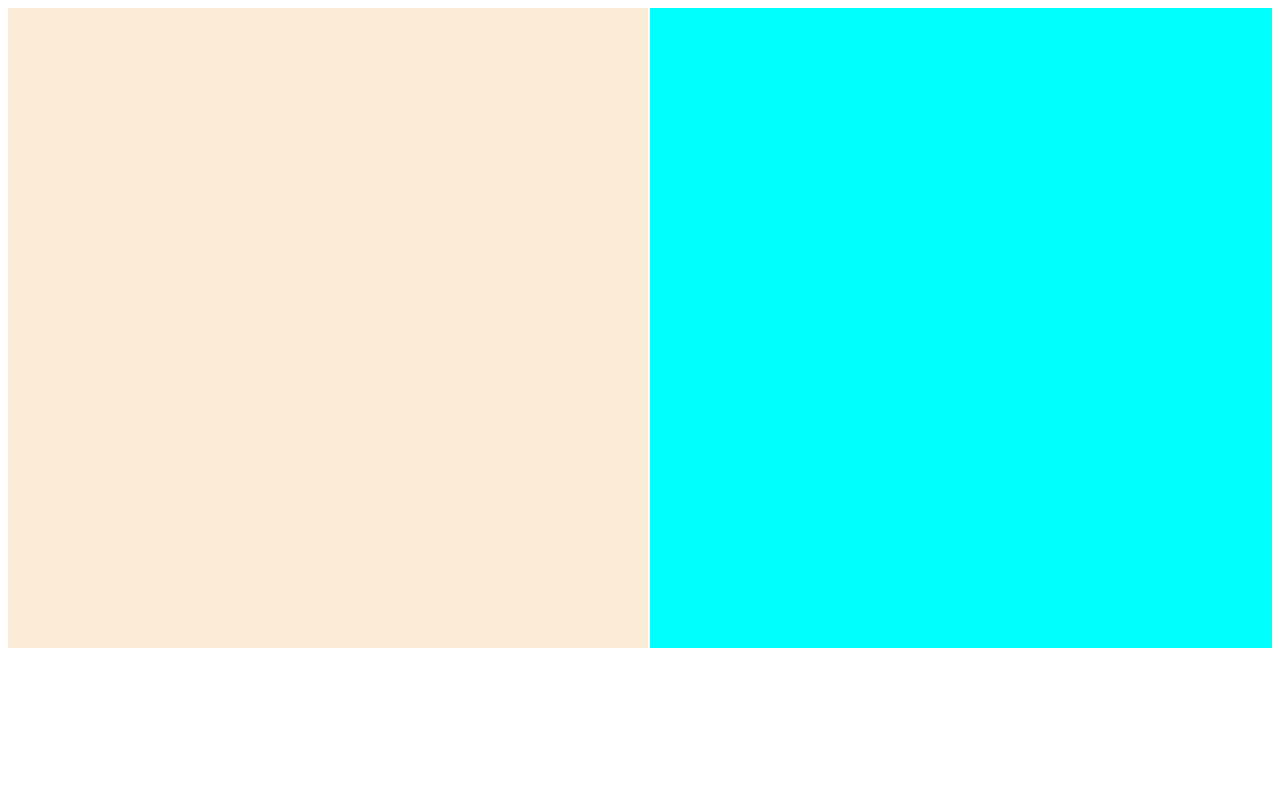
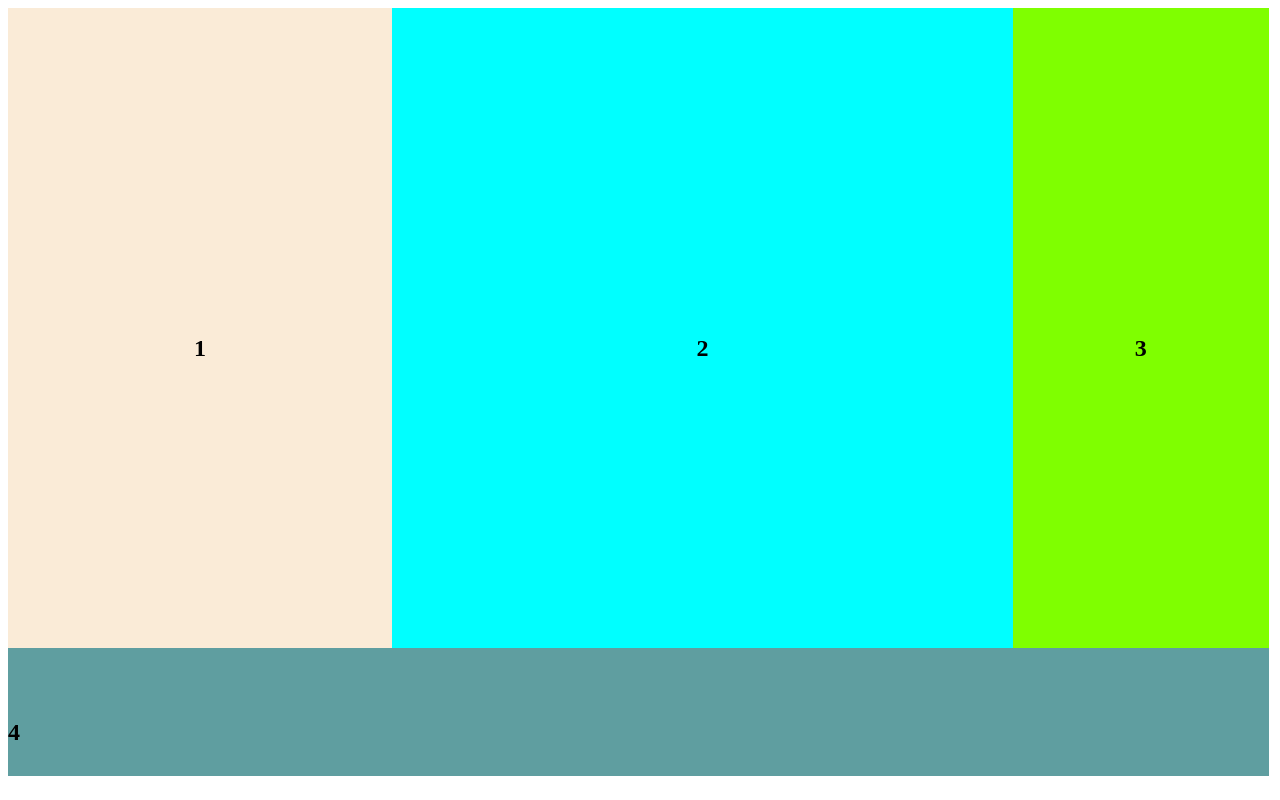
Before and after one commit to indroneelray/PlayingWithDivs, a plain HTML site: page index.html in a window 1280 px wide. Drawn offline with Linux system fonts and the light colour scheme.

Commit message:
seccond-commit

```diff
--- a/index.html
+++ b/index.html
@@ -6,9 +6,12 @@
 </head>
  <body>
 
-     <div class="bigBox1"></div>
+     <div class="bigBox1"><h2>1</h2></div>
         <div class="inner-box-1"></div>
-     <div class="bigBox2"></div>
+     <div class="bigBox2"><h2>2</h2></div>
 
+     <div class="bigBox3"><h2>3</h2></div>
+
+     <div class="bigBox4"><h2 id="four">4</h2></div>
  </body>
 </html>
--- a/style.css
+++ b/style.css
@@ -1,24 +1,47 @@
 .bigBox1{
     background-color: antiquewhite;
-    width:50vw;
+    width:30vw;
     height:50vw;
   /*  display:flex;*/
     float:left;
+    text-align: center;
 
 }
 
+h2{
+    text-align: center;
+    vertical-align:middle;
+    line-height: 50vw;
+}
 
-.inner-box-1{
+
+.bigBox3{
     background-color:chartreuse;
-    height: 50%;
-    width: 50%;
+    width: 20vw;
+    height: 50vw;
+    float:left;
+
+
 
 }
 
 .bigBox2{
     background-color:aqua;
-    width:48.6vw;
+    width:48.5vw;
     height:50vw;
-    float:right;
+    float:left;
 
 }
+
+.bigBox4{
+    background-color: cadetblue;
+    width:98.5vw;
+    height:10vw;
+    display:flex;
+}
+
+#four{
+    line-height:10vw;
+    text-align: center;
+    vertical-align: middle;
+}
```
